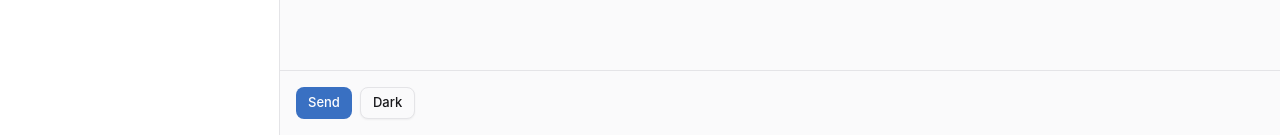
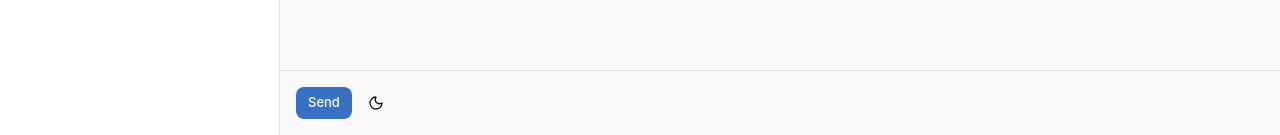
Before and after one commit to marcelowa/acornd, a React (Vite) app in the folder ui/: page / in a window 1280 px wide. Shown: the part 665-800 px from the top of the page. Built offline with nearby package versions, Linux system fonts and the light colour scheme.

Commit message:
feat(ui): the theme toggle, dumb and at the entry point
The toggle is told which theme is on and reports the click; the state and
where it lives stay in the app. The harness switches to it, so the only
logic the foundation has sits at the entry point, which is where the
standards say logic belongs.

```diff
--- /dev/null
+++ b/ui/src/components/ui/theme-toggle.tsx
@@ -0,0 +1,31 @@
+import { Moon, Sun } from "lucide-react";
+import { Button } from "@/components/ui/button";
+
+export interface ThemeToggleProps {
+	theme: "light" | "dark";
+	onToggle: () => void;
+	className?: string;
+}
+
+/**
+ * Dumb on purpose: it is told which theme is on and it reports the click. Where the theme
+ * lives — localStorage, the OS preference, the server — is the app's decision, and the story
+ * renders both states without a browser.
+ */
+export function ThemeToggle({ theme, onToggle, className }: ThemeToggleProps) {
+	const next = theme === "dark" ? "light" : "dark";
+
+	return (
+		<Button
+			type="button"
+			variant="ghost"
+			size="icon-sm"
+			onClick={onToggle}
+			className={className}
+			title={`Switch to the ${next} theme`}
+			aria-label={`Switch to the ${next} theme`}
+		>
+			{theme === "dark" ? <Sun /> : <Moon />}
+		</Button>
+	);
+}
--- a/ui/src/main.tsx
+++ b/ui/src/main.tsx
@@ -2,6 +2,7 @@ import { StrictMode, useEffect, useState } from "react";
 import { createRoot } from "react-dom/client";
 import { Stack } from "@/components/layout/stack";
 import { Button } from "@/components/ui/button";
+import { ThemeToggle } from "@/components/ui/theme-toggle";
 import { Heading } from "@/components/typography/heading";
 import { Text } from "@/components/typography/text";
 import { Shell } from "@/screens/shell";
@@ -10,15 +11,15 @@ import "@/styles/globals.css";
 /**
  * The development harness, not the app. The app's wiring is its own issue; this mounts the
  * dumb shell with placeholder slots so `bun run dev` and `bun run build` exercise the whole
- * chain, and the theme toggle — the only logic in the foundation — sits at the entry point,
- * where logic belongs.
+ * chain, and the theme — the state and the click handler — lives at the entry point, where
+ * logic belongs.
  */
 function Harness() {
-	const [dark, setDark] = useState(false);
+	const [theme, setTheme] = useState<"light" | "dark">("light");
 
 	useEffect(() => {
-		document.documentElement.classList.toggle("dark", dark);
-	}, [dark]);
+		document.documentElement.classList.toggle("dark", theme === "dark");
+	}, [theme]);
 
 	const rail = (
 		<Stack gap="sm" padding="md" fill className="border-r border-border bg-card">
@@ -40,11 +41,18 @@ function Harness() {
 	);
 
 	const composer = (
-		<Stack direction="horizontal" gap="sm" padding="md" className="border-t border-border">
+		<Stack
+			direction="horizontal"
+			gap="sm"
+			align="center"
+			padding="md"
+			className="border-t border-border"
+		>
 			<Button size="sm">Send</Button>
-			<Button variant="outline" size="sm" onClick={() => setDark((value) => !value)}>
-				{dark ? "Light" : "Dark"}
-			</Button>
+			<ThemeToggle
+				theme={theme}
+				onToggle={() => setTheme((current) => (current === "dark" ? "light" : "dark"))}
+			/>
 		</Stack>
 	);
 
```
Also changed, not shown: 1 other file (tests, documents, lock files or other folders).
